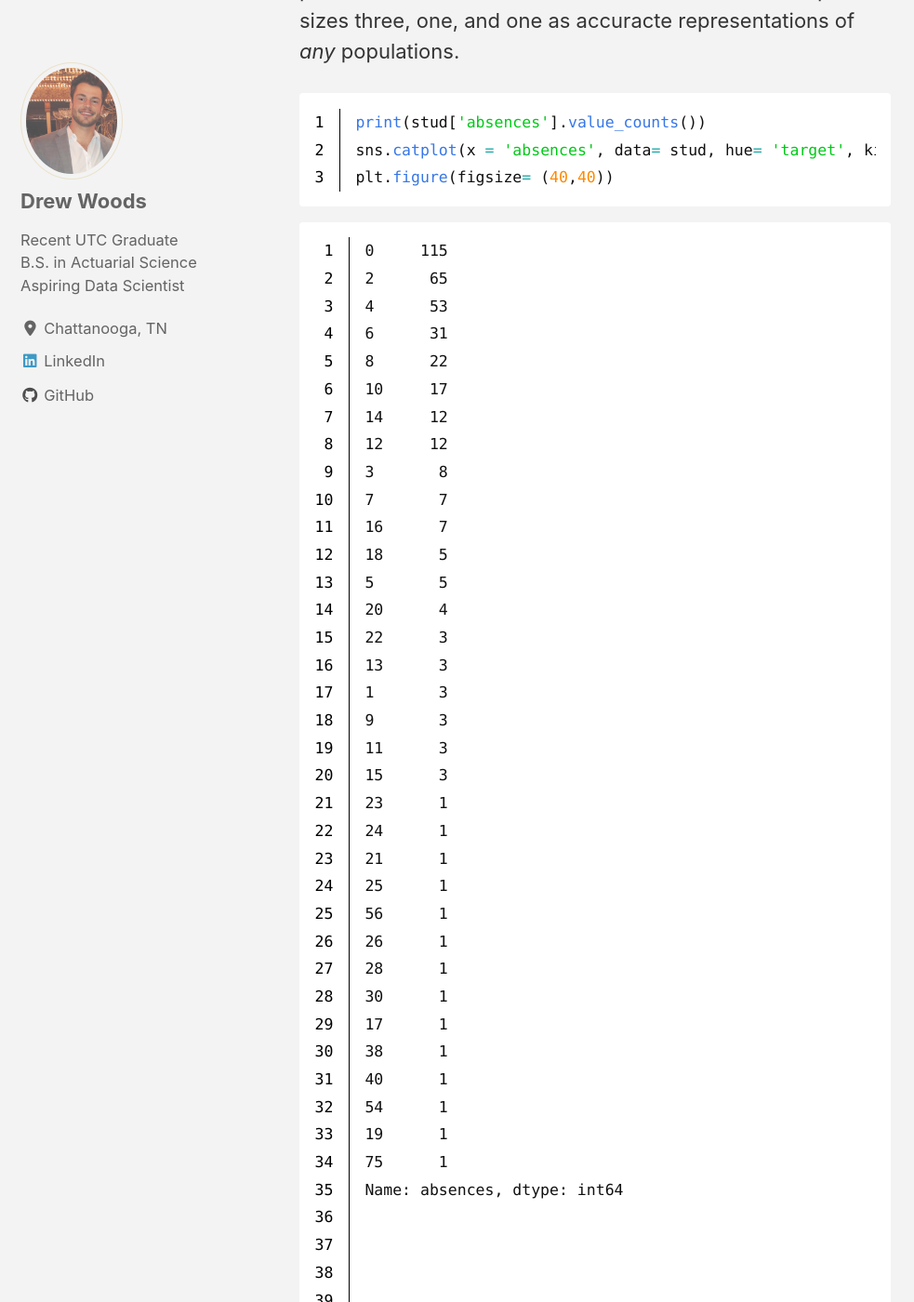
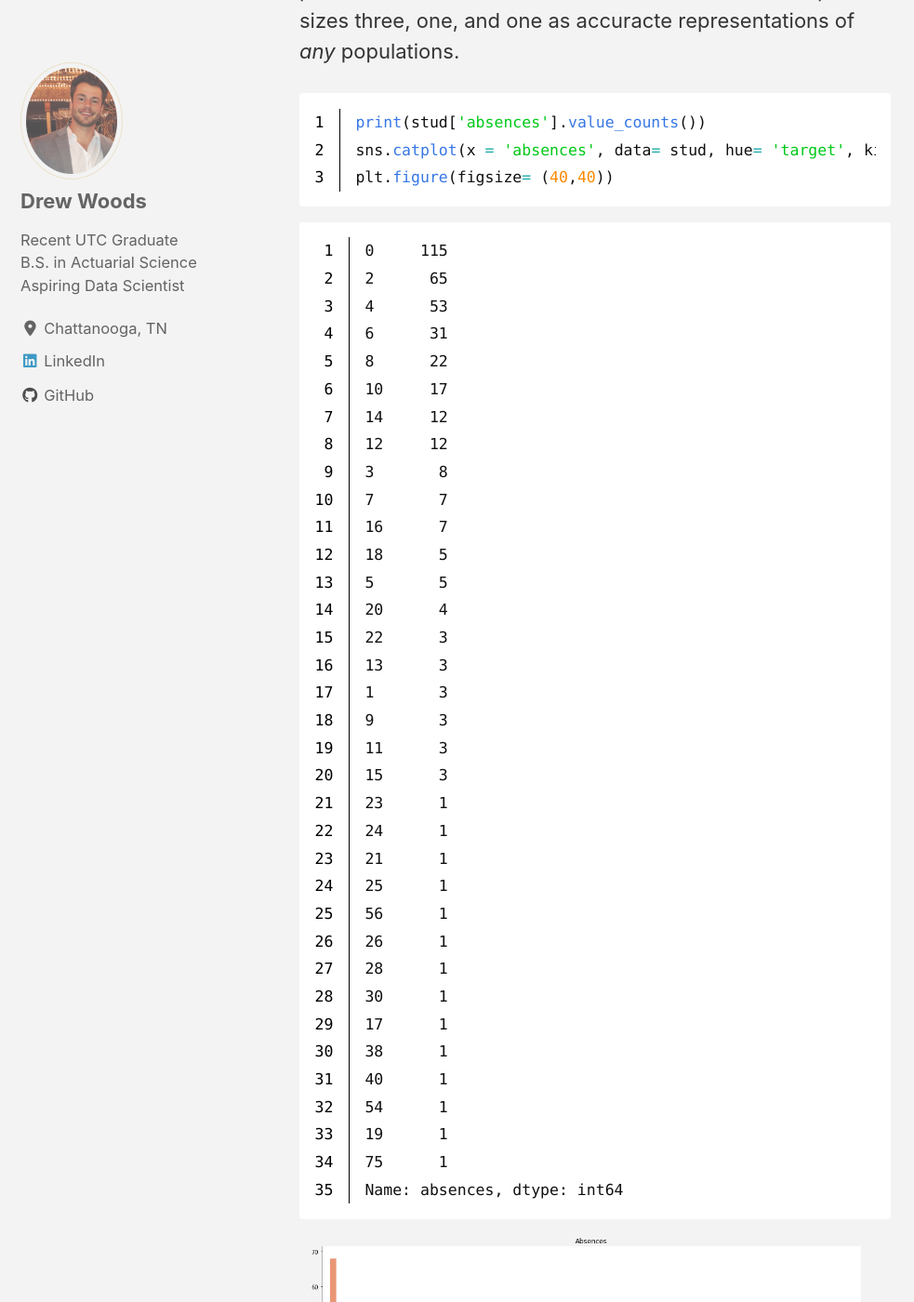
Before and after one commit to backdoordata/backdoordata.github.io, a Jekyll site: the page built from _posts/2020-03-22-Math_Students_ML.md, in a window 1280 px wide and 1400 px high, scrolled down 17892 px. Shown: the whole window at 93% size, without its empty margins (0-983 px from the left). Built offline with Jekyll 4.4.1, drawn with Linux system fonts in a browser that asks for light colours; cached includes are drawn as plain includes; nearby versions of some CDN libraries; some of the changed text lies outside the part shown.

Commit message:
ML Proj1

```diff
--- a/_posts/2020-03-22-Math_Students_ML.md
+++ b/_posts/2020-03-22-Math_Students_ML.md
@@ -450,22 +450,10 @@
     75      1
     Name: absences, dtype: int64
 
-
-
-
-
-    <Figure size 2880x2880 with 0 Axes>
-
-
-
 <p align="center">
   <img src="/images/math_ML_imgs/output_30_2.png">
 </p>
 
-
-
-
-    <Figure size 2880x2880 with 0 Axes>
 
 
 For absences, there are 46 samples belonging to categories with no more than 5 observations each, so it's not practical to simply just drop them. However, we can see that every instance of 25+ absences resulted in the same outcome (a failed course, shocker!), and hence we can bin these values together. Although this only accounts for nine of the underrepresented categories, it will still greatly improve the quality of the feature as a whole.
```
Also changed, not shown: other parts of _posts/2020-03-22-Math_Students_ML.md (+1 -1 lines).
